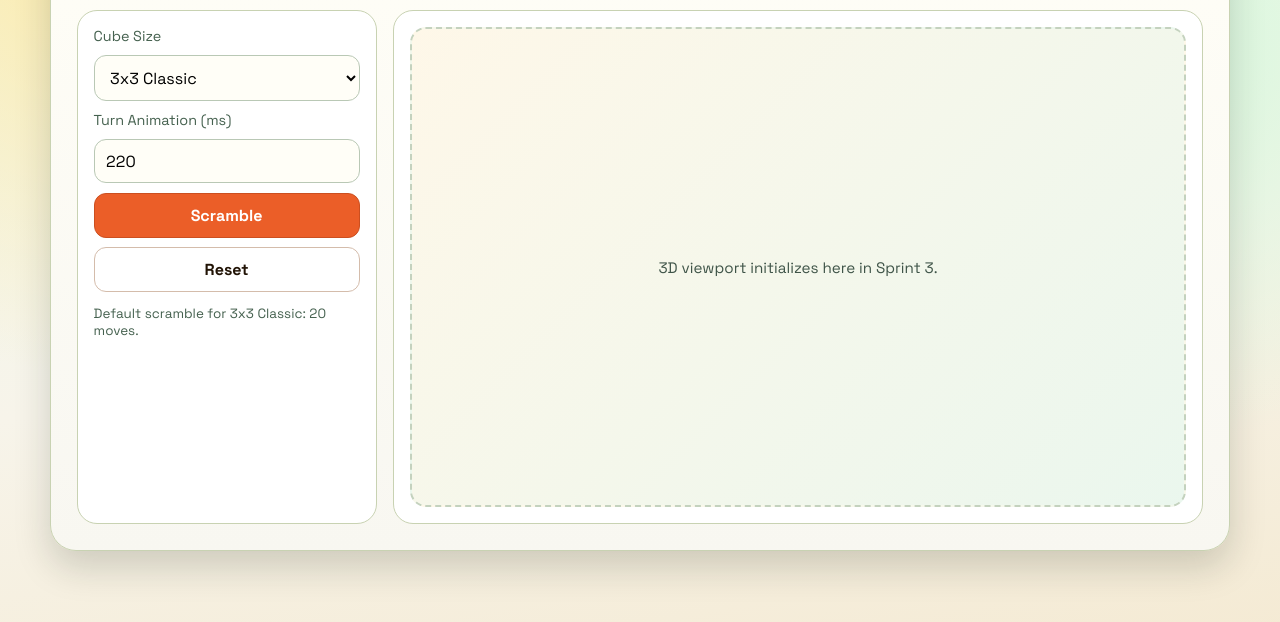
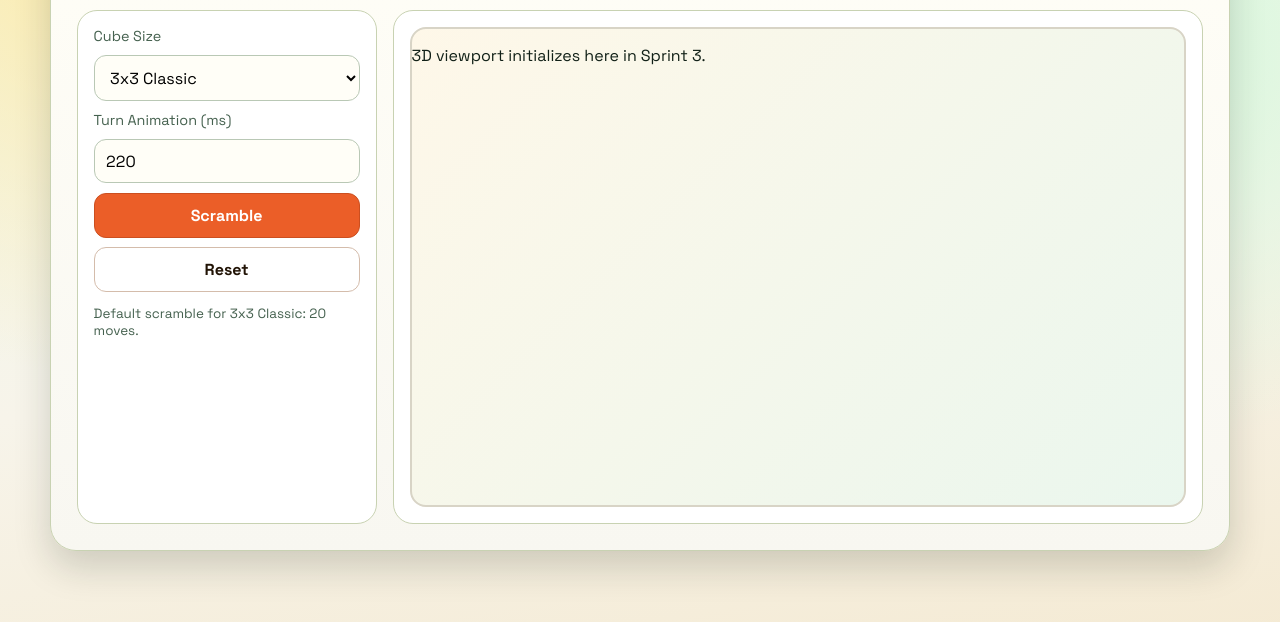
Before and after one commit to nickallan-kerv/RubiksCube, a website built with Vite: page index.html in a window 1280 px wide. Shown: the part 112-734 px from the top of the page. Built offline with nearby package versions, Linux system fonts and the light colour scheme.

Commit message:
Update src/style.css

```diff
--- a/src/style.css
+++ b/src/style.css
@@ -151,20 +151,16 @@ h1 {
 .canvas-placeholder {
   min-height: clamp(280px, 60vh, 620px);
   border-radius: calc(var(--radius) - 4px);
-  border: 2px dashed #c4d2be;
+  border: 2px solid #d8d4c6;
   background:
     linear-gradient(135deg, rgba(248, 192, 69, 0.12), rgba(87, 187, 112, 0.12));
-  display: grid;
-  place-content: center;
-  text-align: center;
-  padding: 1rem;
+  overflow: hidden;
 }
 
-.canvas-placeholder p {
-  margin: 0;
-  max-width: 34ch;
-  font-size: 0.95rem;
-  color: #3f5448;
+.canvas-placeholder canvas {
+  width: 100%;
+  height: 100%;
+  display: block;
 }
 
 @media (max-width: 900px) {
```
